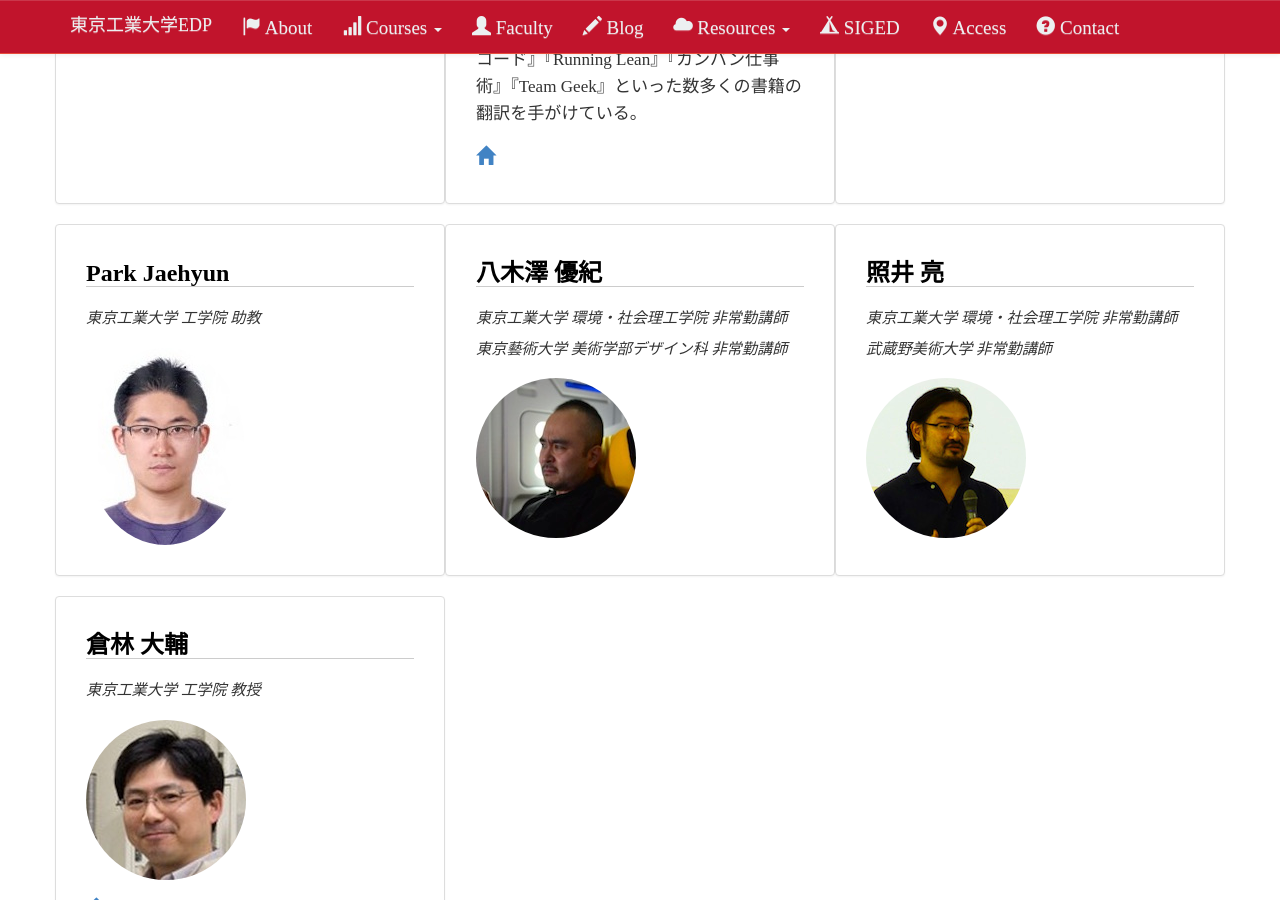
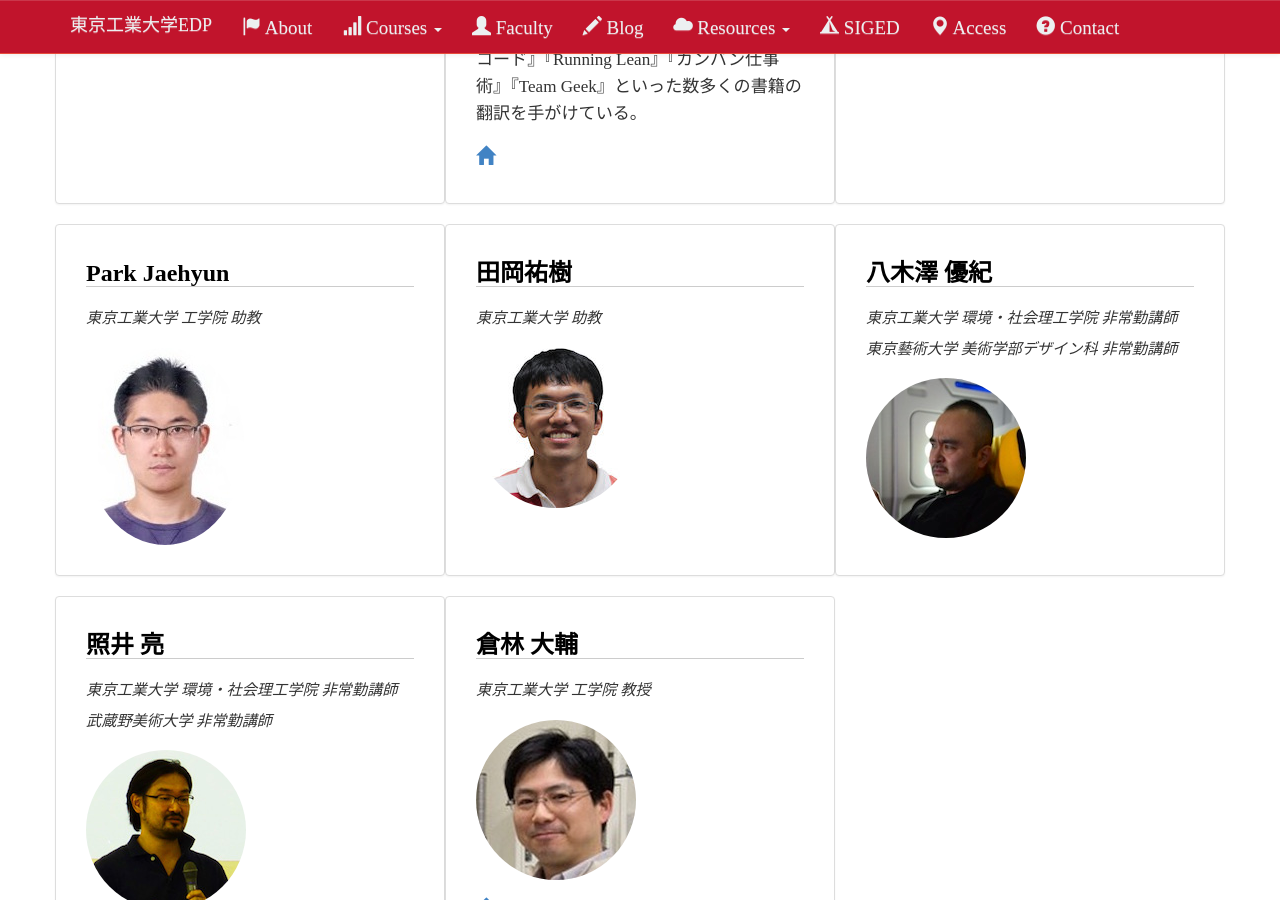
Before and after one commit to titech-edp/titech-edp.github.io, a Jekyll site: the page built from faculty-team/index.md, in a window 1280 px wide and 900 px high, scrolled down 1506 px. Built offline with Jekyll 4.4.1, drawn with Linux system fonts in a browser that asks for light colours; nearby versions of some CDN libraries; library files that are not in the unit come from our copies.

Commit message:
Add taoka

```diff
--- a/_data/faculty.yml
+++ b/_data/faculty.yml
@@ -49,6 +49,13 @@
   photo: "jay.jpg"
   profile: ""
 
+- name: "田岡祐樹"
+  title:
+    - "東京工業大学 助教"
+  url: ""
+  photo: "taoka.jpg"
+  profile: ""
+
 - name: "八木澤 優紀"
   title:
     - "東京工業大学 環境・社会理工学院 非常勤講師"
```
Also changed, not shown: images/faculty/taoka.jpg (added).
